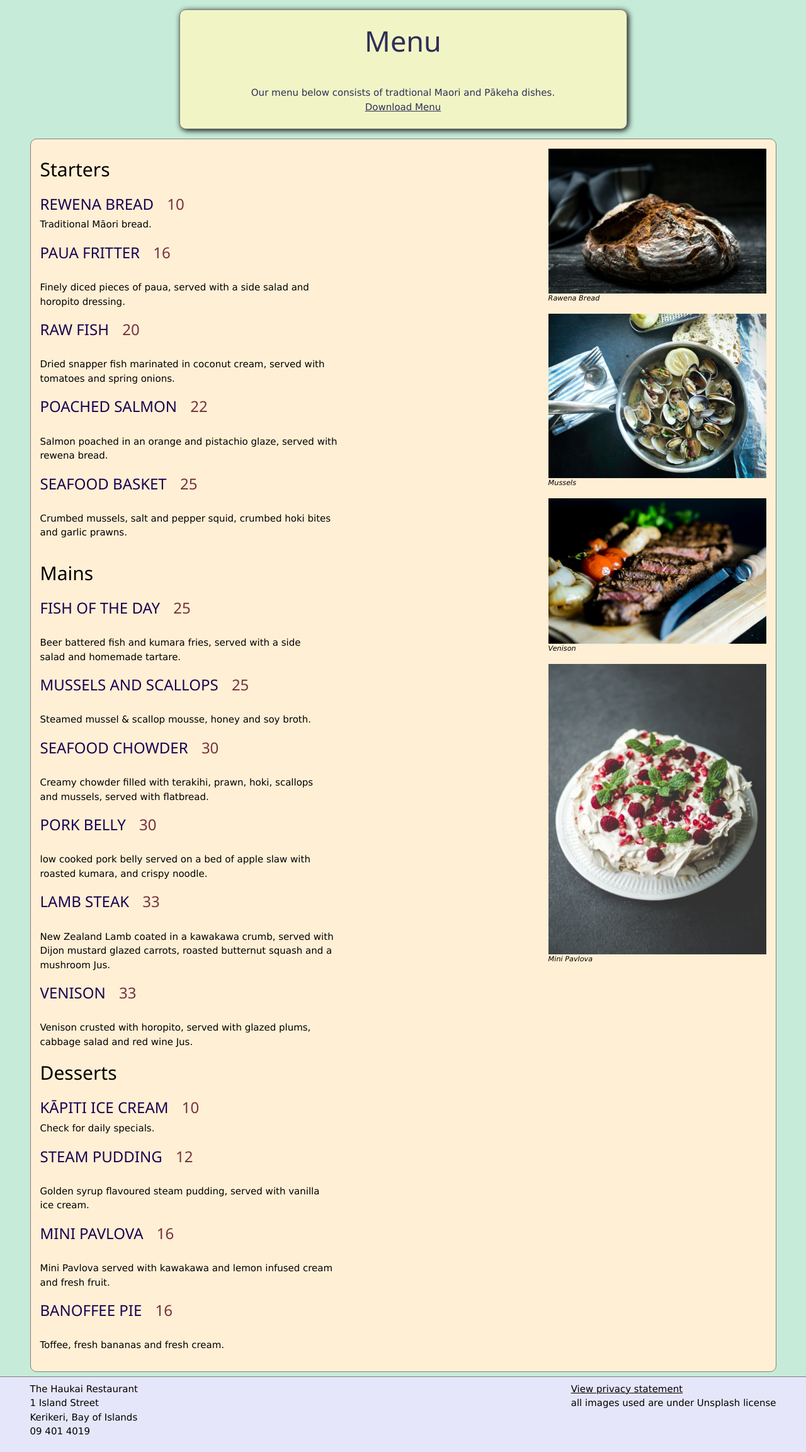
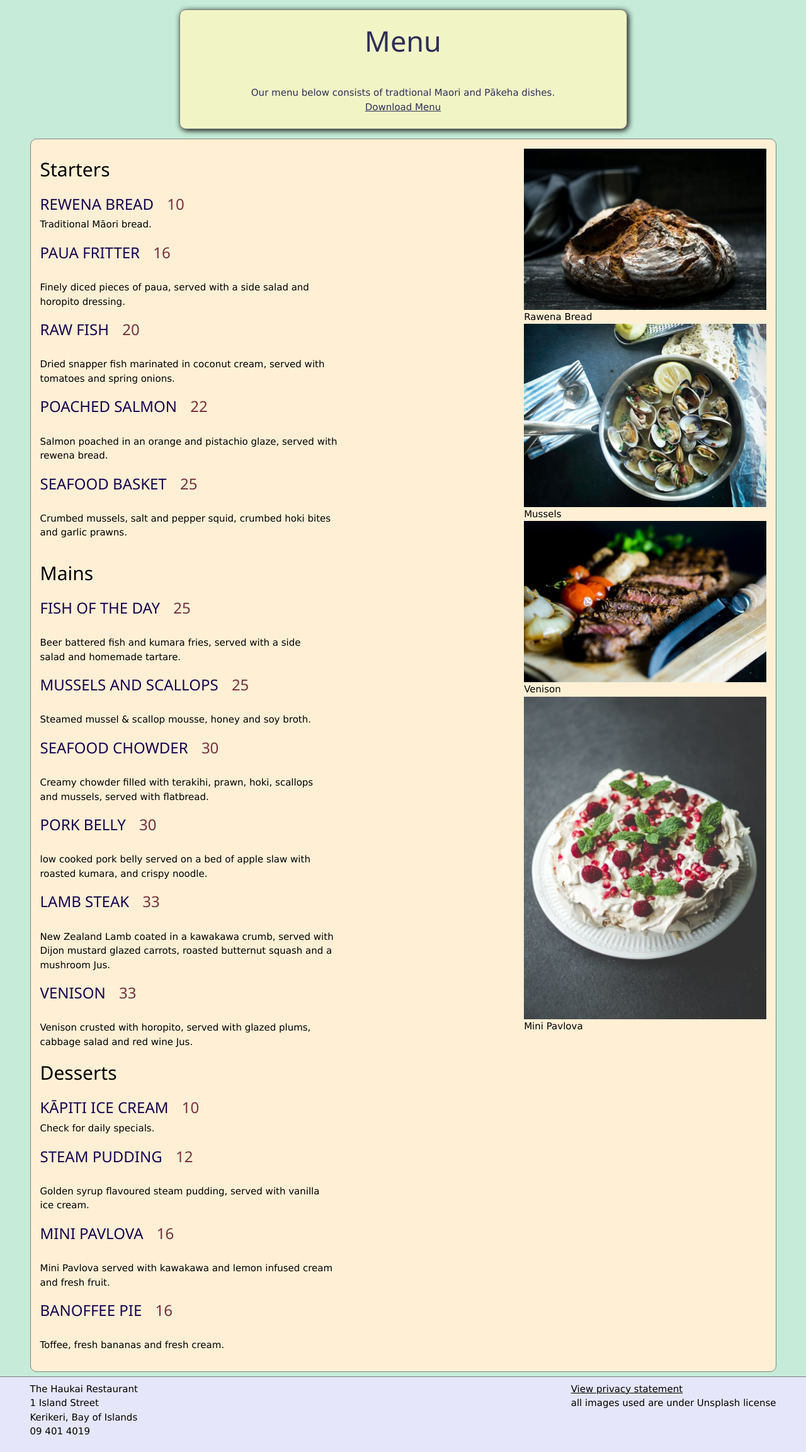
Before and after one commit to mike-parkin/AS2, a PHP site: page /webapp/pages/menu.html in a window 1280 px wide. Shown: the part 90-2395 px from the top of the page at 63% size. Run offline with PHP 8.4, Linux system fonts and the light colour scheme.

Commit message:
add some w3-classes

```diff
--- a/webapp/pages/menu.html
+++ b/webapp/pages/menu.html
@@ -51,8 +51,8 @@
                         >
                     </p>
                 </div>
-                <div class="content-wrapper flex-container">
-                    <div class="menu-text-contaier">
+                <div class="content-wrapper flex-container flex-between">
+                    <div class="w3-half">
                         <section class="menu-section">
                             <h2>Starters</h2>
                             <ul class="menu-list">
@@ -195,8 +195,8 @@
                             </ul>
                         </section>
                     </div>
-                    <div class="menu-img-container">
-                        <div class="menu-img-wrapper">
+                    <div class="w3-third">
+                        <div class="w3-image">
                             <img
                                 src="../assets/images/bread.png"
                                 alt="A picture of a loaf of Rawena bread."
@@ -205,7 +205,7 @@
                                 Rawena Bread
                             </caption>
                         </div>
-                        <div class="menu-img-wrapper">
+                        <div class="w3-image">
                             <img
                                 src="../assets/images/mussels.png"
                                 alt="A picture of a bowl of mussels"
@@ -214,7 +214,7 @@
                                 Mussels
                             </caption>
                         </div>
-                        <div class="menu-img-wrapper">
+                        <div class="w3-image">
                             <img
                                 src="../assets/images/venison.png"
                                 alt="A picture of venison steak"
@@ -223,7 +223,7 @@
                                 Venison
                             </caption>
                         </div>
-                        <div class="menu-img-wrapper">
+                        <div class="w3-image">
                             <img
                                 src="../assets/images/pavlova.png"
                                 alt="A picture of our mini pavlova dish"
--- a/webapp/styles/homepage.css
+++ b/webapp/styles/homepage.css
@@ -1,6 +1,3 @@
-.img-wrapper {
-    max-width: 100%;
-}
 
 .section-left,
 .section-right {
--- a/webapp/styles/menupage.css
+++ b/webapp/styles/menupage.css
@@ -1,15 +1,5 @@
-.menu-text-container,
-.menu-img-container {
+.menu-text-container {
     max-width: 100%;
-}
-
-.menu-img-container {
-    margin-left: auto;
-}
-
-img {
-    width: 100%;
-    height: 100%;
 }
 
 .menu-section {
```
Also changed, not shown: webapp/home.html (+6 -6 lines).
